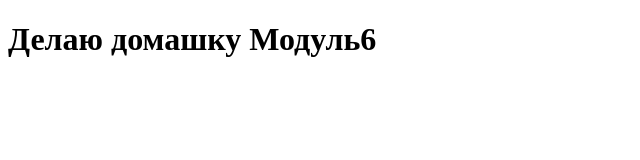
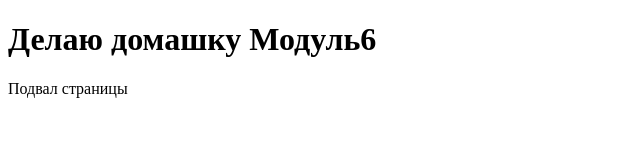
Before and after one commit to Irn15/mypro, a plain HTML site: page index.html in a window 1280 px wide. Shown: the whole page, without its empty margins (0-640 px from the left). Drawn offline with Linux system fonts and the light colour scheme.

Commit message:
feat: add footer

```diff
--- a/index.html
+++ b/index.html
@@ -7,5 +7,8 @@
 </head>
 <body>
     <h1>Делаю домашку Модуль6</h1>
+    <footer>
+        <p>Подвал страницы</p>
+    </footer>
 </body>
 </html>
```
